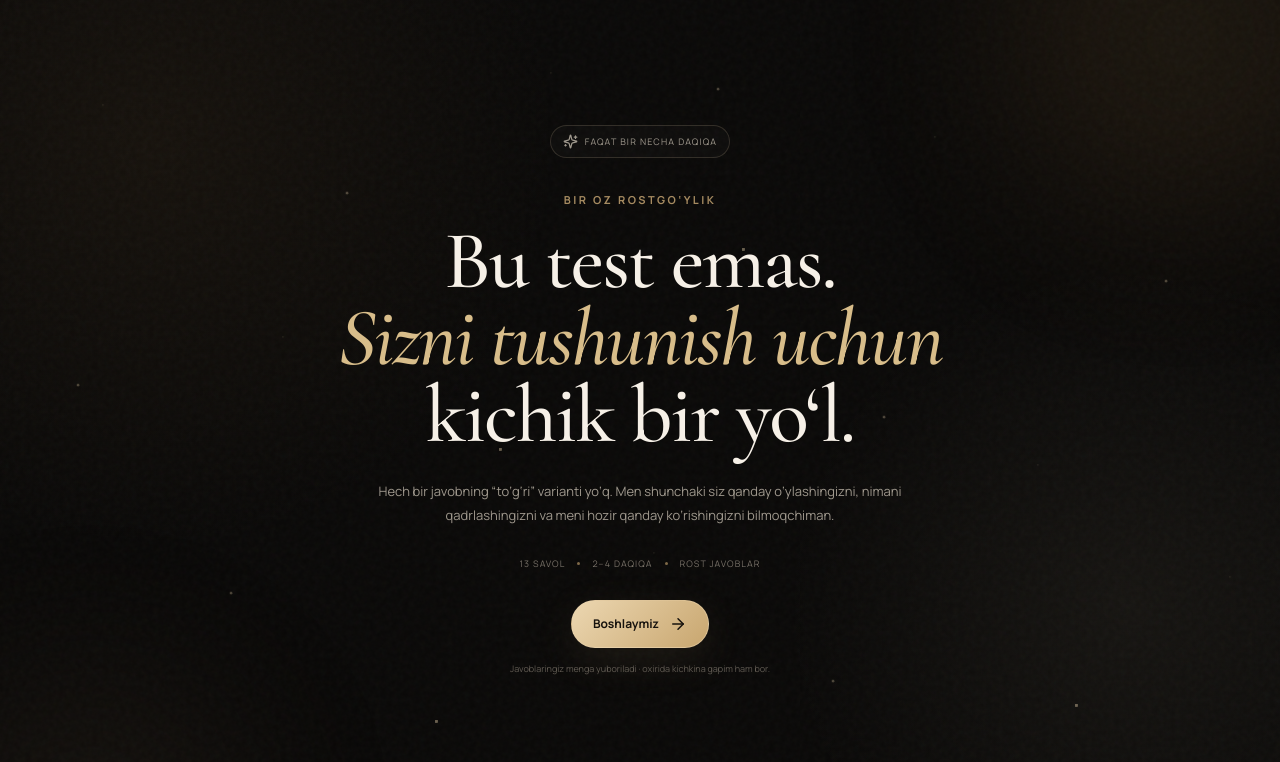
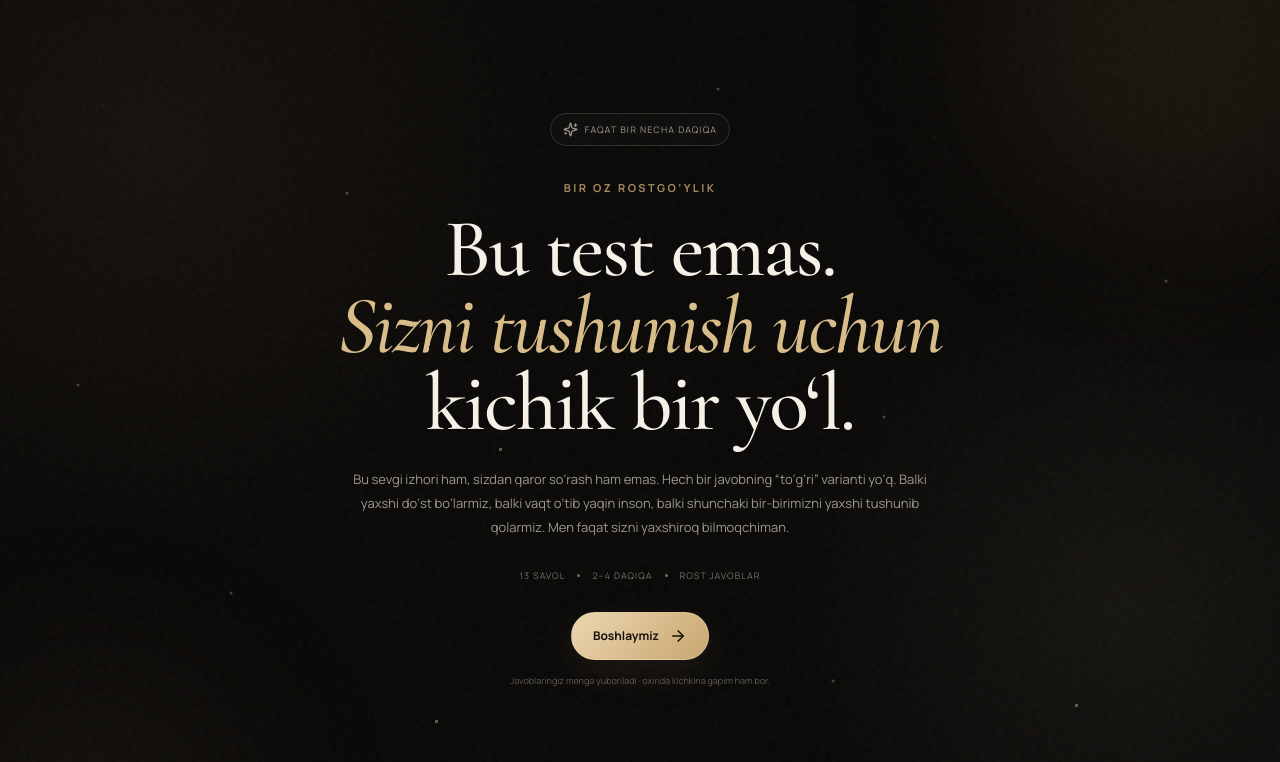
Before and after one commit to Azamov-Otabek/Message, a React (Vite) app: page / in a window 1280 px wide. Shown: the top 762 px of the page. Built offline with nearby package versions, Linux system fonts and the light colour scheme.

Commit message:
refactor: soften intro and closing message

```diff
--- a/src/App.tsx
+++ b/src/App.tsx
@@ -125,9 +125,10 @@ export default function App() {
           <p className="kicker">BIR OZ ROSTGO‘YLIK</p>
           <h1>Bu test emas.<br /><em>Sizni tushunish uchun</em> kichik bir yo‘l.</h1>
           <p className="intro-copy">
-            Hech bir javobning “to‘g‘ri” varianti yo‘q. Men shunchaki siz qanday
-            o‘ylashingizni, nimani qadrlashingizni va meni hozir qanday
-            ko‘rishingizni bilmoqchiman.
+            Bu sevgi izhori ham, sizdan qaror so‘rash ham emas. Hech bir javobning
+            “to‘g‘ri” varianti yo‘q. Balki yaxshi do‘st bo‘larmiz, balki vaqt
+            o‘tib yaqin inson, balki shunchaki bir-birimizni yaxshi tushunib
+            qolarmiz. Men faqat sizni yaxshiroq bilmoqchiman.
           </p>
 
           <div className="intro-rule">
@@ -163,8 +164,11 @@ export default function App() {
           <p className="kicker">TAMOM ✦</p>
           <h1>Rahmat.<br />Endi navbat <em>menda.</em></h1>
           <p>
-            Javoblaringiz yetib bordi. Eng yoqqan joyi — siz hech narsani
-            “chiroyli ko‘rsatish” uchun emas, o‘zingizdek javob bergan bo‘lsangiz bo‘ldi.
+            Javoblaringiz yetib bordi. Bu javoblar hech narsani belgilab qo‘ymaydi.
+            Sizdan hozir hech qanday qaror kutmayman. Balki bu tanishuvga
+            berilgan kichkina imkoniyatdir, balki do‘stlik, balki bir kun
+            yaqin inson bo‘lib qolarmiz. Qanday bo‘lishidan qat’i nazar,
+            ko‘nglingizni og‘ritmaslik va sizga hurmat bilan munosabatda bo‘lish men uchun muhim.
           </p>
           <div className="signature">
             <span>— Otabek</span>
```
